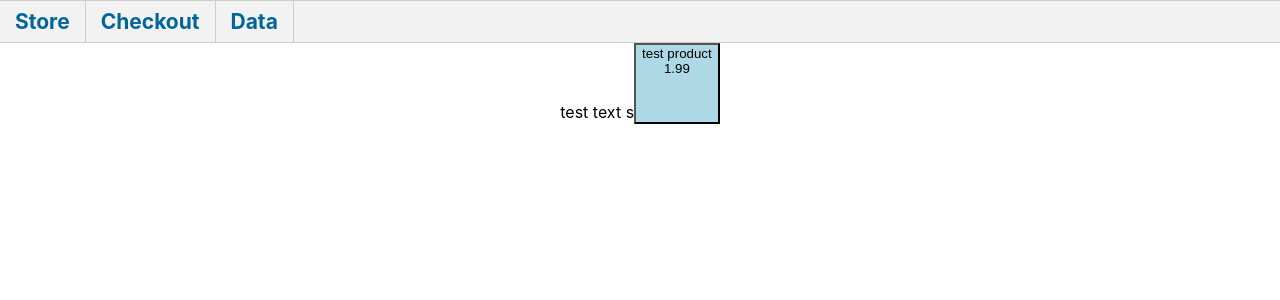
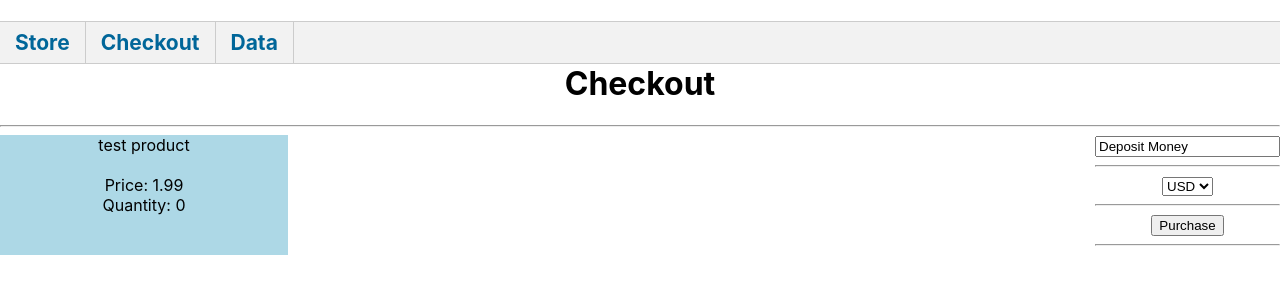
Before and after one commit to captainjus/react-ecommerce, a React (Create React App) app: page /checkout in a window 1280 px wide. Shown: the top 300 px of the page. Built offline with nearby package versions, Linux system fonts and the light colour scheme.

Commit message:
Added basic inputs to checkout

```diff
--- a/package.json
+++ b/package.json
@@ -3,6 +3,7 @@
   "version": "0.1.0",
   "private": true,
   "dependencies": {
+    "@popperjs/core": "^2.9.2",
     "@risingstack/react-easy-state": "^6.3.0",
     "@testing-library/jest-dom": "^5.11.10",
     "@testing-library/react": "^11.2.6",
--- a/src/App.js
+++ b/src/App.js
@@ -5,6 +5,7 @@ import NavBar from "./components/nav_bar"
 import CheckoutPage from "./pages/checkout_page";
 import StorePage from './pages/store_page'
 import DataPage from './pages/data_page'
+
 
 class App extends Component {
     state = {
@@ -31,7 +32,15 @@ class App extends Component {
                 },
                 quantity: 0
             }
-        ]
+        ],
+        currencyList:
+            {
+            USD:"USD",
+            CAD:"CAD",
+            EUR:"EUR",
+            GBP:"GBP",
+            JPY:"JPY"
+            }
     }
 
     render() {
@@ -43,7 +52,7 @@ class App extends Component {
                         <Route exact path='/' component={StorePage} />
                         <Route path='/store' component={StorePage} />
                         <Route path='/checkout' render={props =>
-                        (<CheckoutPage items={this.state.itemData}/>)}/>
+                        (<CheckoutPage items={this.state.cartData}/>)}/>
 
                         <Route path='/data' component={DataPage}/>
                     </Switch>
--- a/src/pages/checkout_page.js
+++ b/src/pages/checkout_page.js
@@ -1,24 +1,27 @@
 import React from 'react'
-import { Button } from 'react-bootstrap'
+import { Card, Button, Container, Row, Col } from 'react-bootstrap'
+
 
 
 const ListedItem = ({item, key }) =>{
 
     return(
-        <span>test text s
-        <Button style={{backgroundColor: "lightblue"}} className="col-3 btn btn-danger">
+
+        <Card style={{width: '18rem', backgroundColor:"lightblue"}} >
+            <Card.Body>
+                <Card.Title>{item.title}</Card.Title>
                 <div>
-                {item.title}
                     <br/>
-                {item.price}
+                    Price: {item.price}
                     <br/>
-                {item.quantity}
+                    Quantity: {item.quantity}
                     <br/>
                     <br/>
                     <br/>
                 </div>
-        </Button>
-        </span>
+            </Card.Body>
+        </Card>
+
     );
 }
 
@@ -29,12 +32,39 @@ class CheckoutPage extends React.Component {
   render(){
       let{items} = this.props
       return (
-
-        <div id="checkout_page" className="App-page">
+        <Container fluid>
+            <Row>
+                <Col>
+                    <h1 className="text-center">Checkout</h1>
+                </Col>
+            </Row>
+            <hr/>
+            <Row style={{display:"flex", justifyContent:"space-between"}}>
+                <Col sm={8} className="Cart-Display">
+                    <span id="checkout_page" className="App-page">
                         {items.map((item, i) => {
                             return <ListedItem item={item} key={i} />
                         })}
-        </div>
+                    </span>
+                </Col>
+                <Col sm={4}>
+                    <input type="text" defaultValue="Deposit Money"/>
+                    <hr/>
+                    <select>
+                        <option value="USD">USD</option>
+                        <option value="CAD">CAD</option>
+                        <option value="EUR">EUR</option>
+                        <option value="GBP">GBP</option>
+                        <option value="JPY">JPY</option>
+                    </select>
+                    <hr/>
+                    <Button>
+                        Purchase
+                   </Button>
+                   <hr/>
+                </Col>
+            </Row>
+        </Container>
     )
   }
 }
--- /dev/null
+++ b/src/styles/checkout_page.css
@@ -0,0 +1,9 @@
+.Item-Display{
+border: 2px;
+max-width:30%;
+margin:5px;
+}
+
+.Cart-Display{
+max-width:66%;
+}
```
Lines whose indentation alone changed are shown as unchanged.
